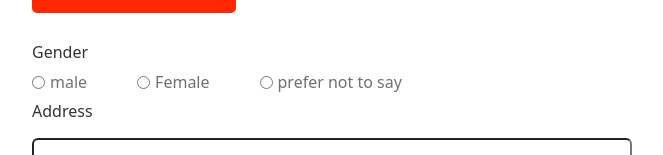
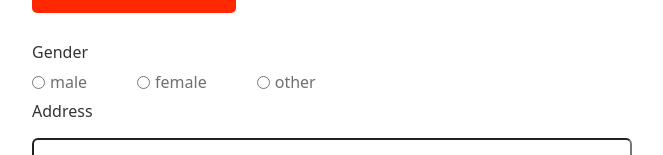
Before and after one commit to shakeebparavannur/TD-Forms-Angular, an Angular app: page / in a window 1280 px wide. Shown: the part 369-524 px from the top of the page, without its empty margins (308-971 px from the left). Built offline with nearby package versions, Linux system fonts and the light colour scheme.

Commit message:
touched and dirty

```diff
--- a/src/app/td-form-pro-ac/td-form-pro-ac.component.css
+++ b/src/app/td-form-pro-ac/td-form-pro-ac.component.css
@@ -106,6 +106,7 @@
 
   .form-shadow{
     box-shadow: rgba(187, 185, 185, 0.35) 0px 5px 15px;
+    /* background-color: #D9381E; */
   }
 
   input.ng-invalid.ng-touched{
--- a/src/app/td-form-pro-ac/td-form-pro-ac.component.html
+++ b/src/app/td-form-pro-ac/td-form-pro-ac.component.html
@@ -1,4 +1,4 @@
-<section class="container">
+<section class="container" [ngClass]="{'form-shadow':regForm.touched}">
     <header>Registration Form</header>
 
     <form class="form" (ngSubmit)="OnFormSubmitted()" #regForm="ngForm">
@@ -35,18 +35,18 @@
       <div class="gender-box">
         <h3>Gender</h3>
         <div class="gender-option">
-          <div class="gender">
-            <input type="radio" id="check-male" ngModel name="gender" />
-            <label for="check-male">male</label>
+          <div class="gender" *ngFor="let gen of genders">
+            <input type="radio" [value]="gen.value" [id]="gen.id" ngModel name="gender" />
+            <label for="check-male">{{gen.display}}</label>
           </div>
-          <div class="gender">
-            <input type="radio" id="check-female" ngModel name="gender" />
+          <!-- <div class="gender">
+            <input type="radio" value="female" id="check-female" ngModel name="gender" />
             <label for="check-female">Female</label>
-          </div>
-          <div class="gender">
-            <input type="radio" id="check-other" ngModel name="gender" />
+          </div> -->
+          <!-- <div class="gender">
+            <input type="radio" value="others" id="check-other" ngModel name="gender" />
             <label for="check-other">prefer not to say</label>
-          </div>
+          </div> -->
         </div>
       </div>
 
@@ -56,7 +56,7 @@
         <input type="text" placeholder="Street address line 2" ngModel name="street2" />
         <div class="column">
           <div class="select-box">
-            <select name="country" ngModel>
+            <select name="country"  ngModel>
               <option hidden>Country</option>
               <option>America</option>
               <option>Japan</option>
--- a/src/app/td-form-pro-ac/td-form-pro-ac.component.ts
+++ b/src/app/td-form-pro-ac/td-form-pro-ac.component.ts
@@ -9,6 +9,11 @@ import { NgForm } from '@angular/forms';
 export class TdFormProAcComponent {
   @ViewChild('regForm') form:NgForm
 
+  genders = [
+    {id:'1',value:'male', display:'male'},
+    {id:'2',value:'female', display:'female'},
+    {id:'3',value:'other', display:'other'},
+  ]
   OnFormSubmitted(){
     console.log(this.form);
     console.log(this.form.value);
```
